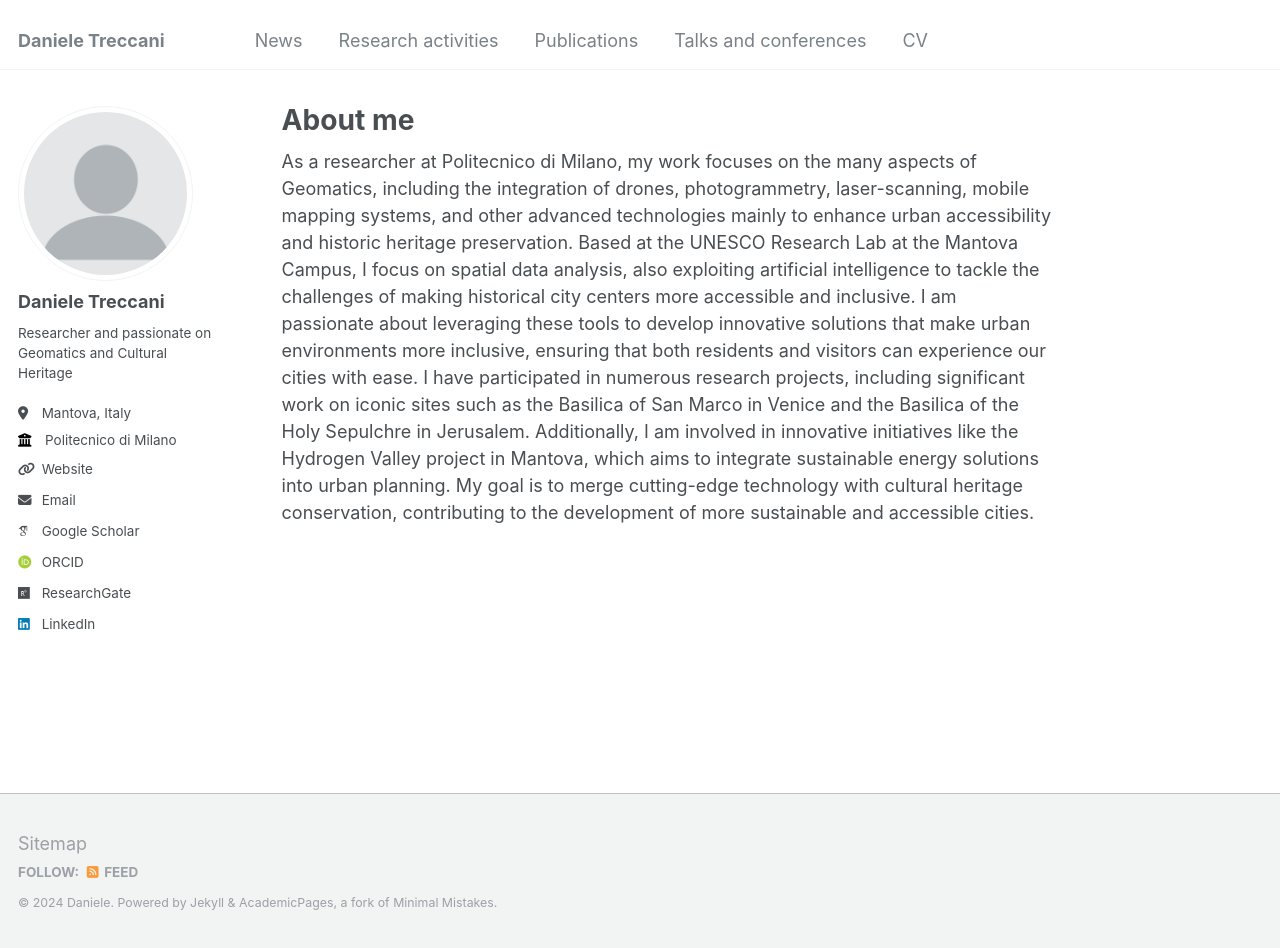
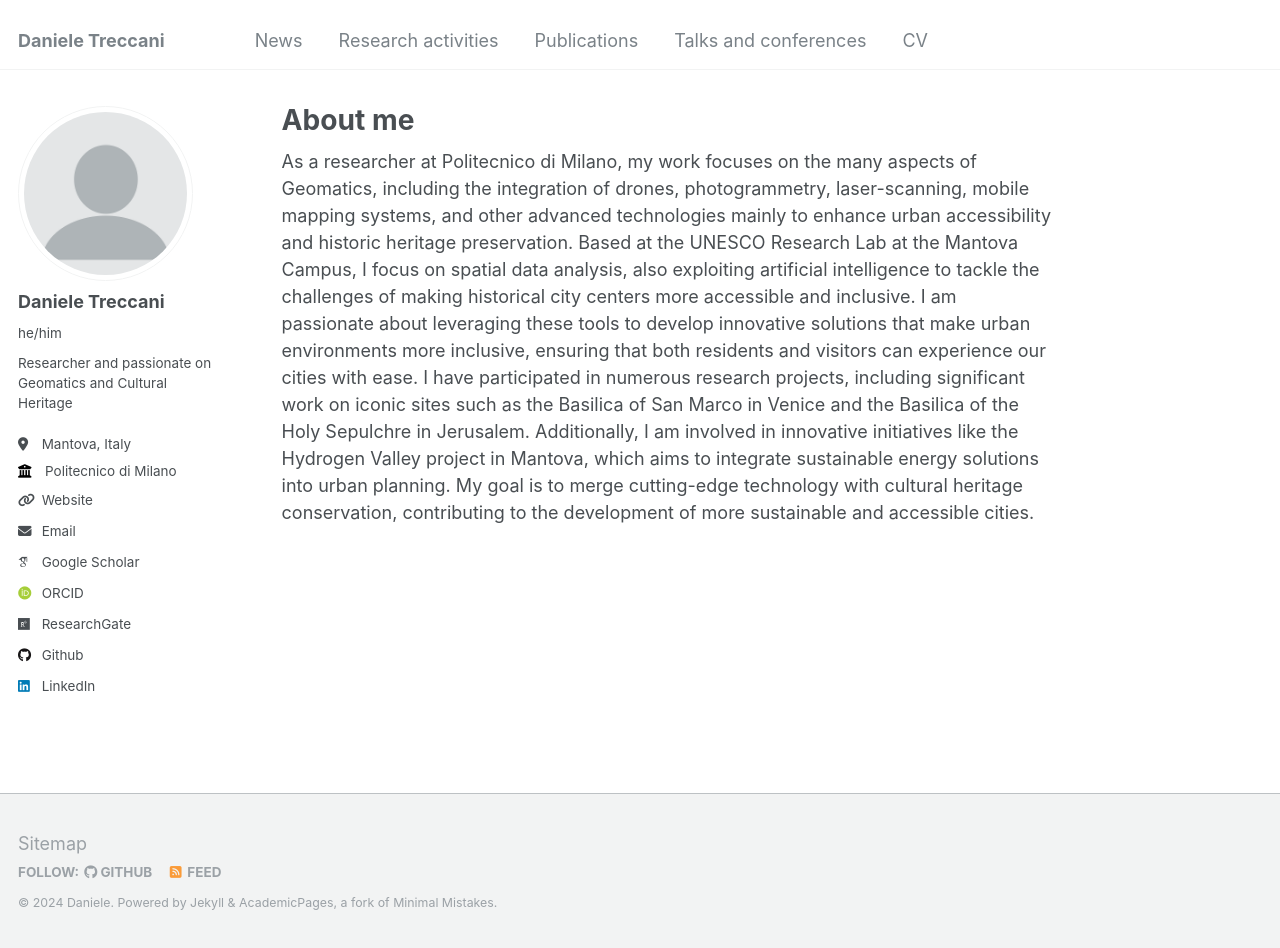
Before and after one commit to DanTRK/DanTRK.github.io, a Jekyll site: the page built from _pages/about.md, in a window 1280 px wide and 948 px high. Built offline with Jekyll 4.4.1, drawn with Linux system fonts in a browser that asks for light colours; some web fonts are replaced.

Commit message:
Update _config.yml

```diff
--- a/_config.yml
+++ b/_config.yml
@@ -23,7 +23,7 @@ author:
   # Biographic information
   avatar           : "profile.png"
   name             : "Daniele Treccani"
-  pronouns         : # example: "she/her"
+  pronouns         : "he/him"
   bio              : "Researcher and passionate on Geomatics and Cultural Heritage"
   location         : "Mantova, Italy"
   employer         : "Politecnico di Milano"
@@ -43,7 +43,7 @@ author:
   bitbucket        : # Username - Update with your username on the site
   codepen          : # Username
   dribbble         : # Username
-  github           : #"DanTRK"
+  github           : "DanTRK"
   kaggle           : # Username
   stackoverflow    : # User number or user number and name (i.e., use "1" or "1/jeff-atwood")
 
```
